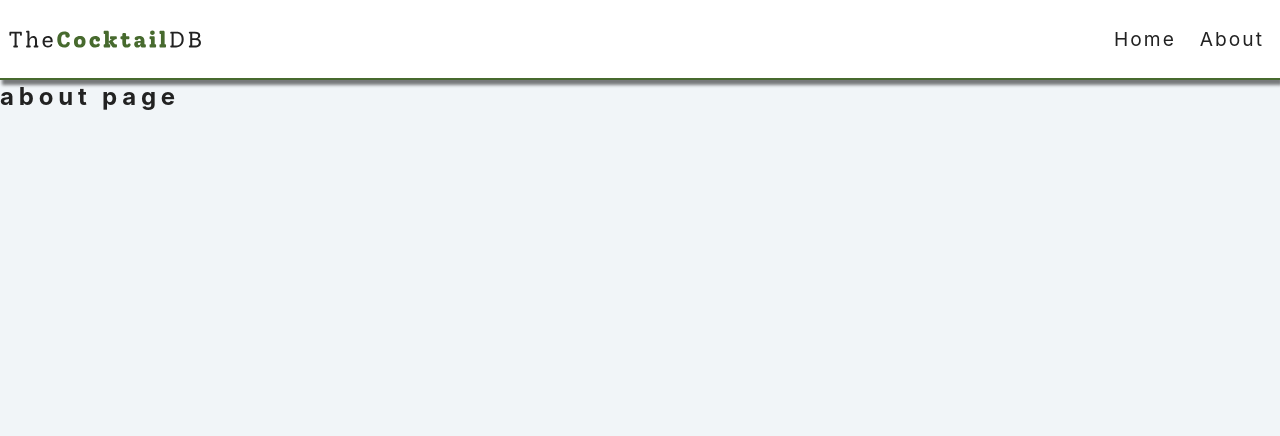
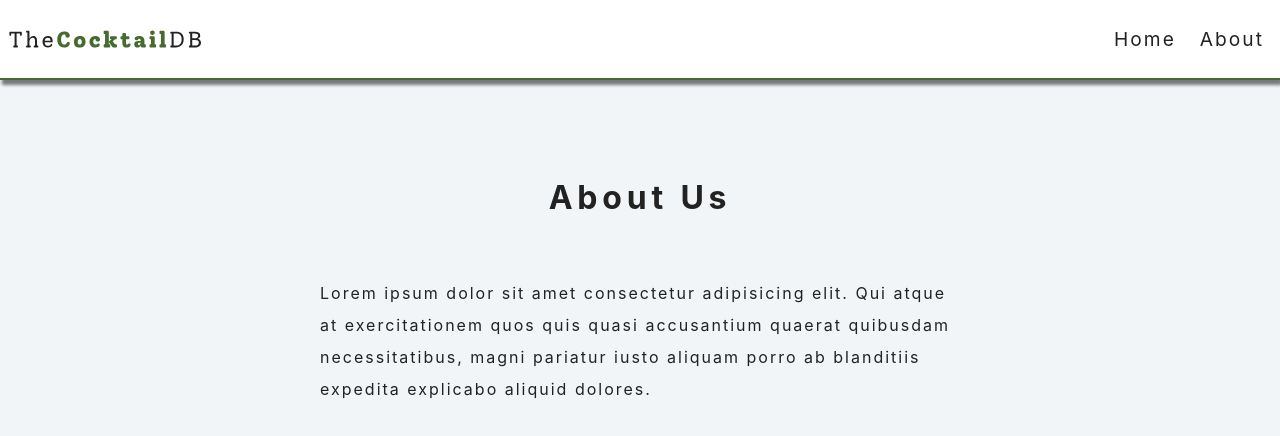
Before and after one commit to binarypsilocybin/react-projects, a React (Create React App) app in the folder 15-cocktails/setup/: page /about in a window 1280 px wide. Shown: the top 436 px of the page. Built offline with nearby package versions, Linux system fonts and the light colour scheme.

Commit message:
Back link and about page

```diff
--- a/15-cocktails/setup/src/pages/About.js
+++ b/15-cocktails/setup/src/pages/About.js
@@ -1,11 +1,19 @@
-import React from 'react'
+import React from "react";
 
 const About = () => {
   return (
-    <div>
-      <h2>about page</h2>
-    </div>
-  )
-}
+    <>
+      <section className="section about-section">
+        <h1 className="section-title">about us</h1>
+        <p>
+          Lorem ipsum dolor sit amet consectetur adipisicing elit. Qui atque at
+          exercitationem quos quis quasi accusantium quaerat quibusdam
+          necessitatibus, magni pariatur iusto aliquam porro ab blanditiis
+          expedita explicabo aliquid dolores.
+        </p>
+      </section>
+    </>
+  );
+};
 
-export default About
+export default About;
--- a/15-cocktails/setup/src/pages/Error.js
+++ b/15-cocktails/setup/src/pages/Error.js
@@ -1,12 +1,17 @@
-import React from 'react'
-import { Link } from 'react-router-dom'
+import React from "react";
+import { Link } from "react-router-dom";
 
 const Error = () => {
   return (
-    <div>
-      <h2>error page</h2>
-    </div>
-  )
-}
+    <section className="error-page section">
+      <div className="error-container">
+        <h1>oops! it's a dead end</h1>
+        <Link to="/" className="btn btn-primary">
+          back home
+        </Link>
+      </div>
+    </section>
+  );
+};
 
-export default Error
+export default Error;
```
